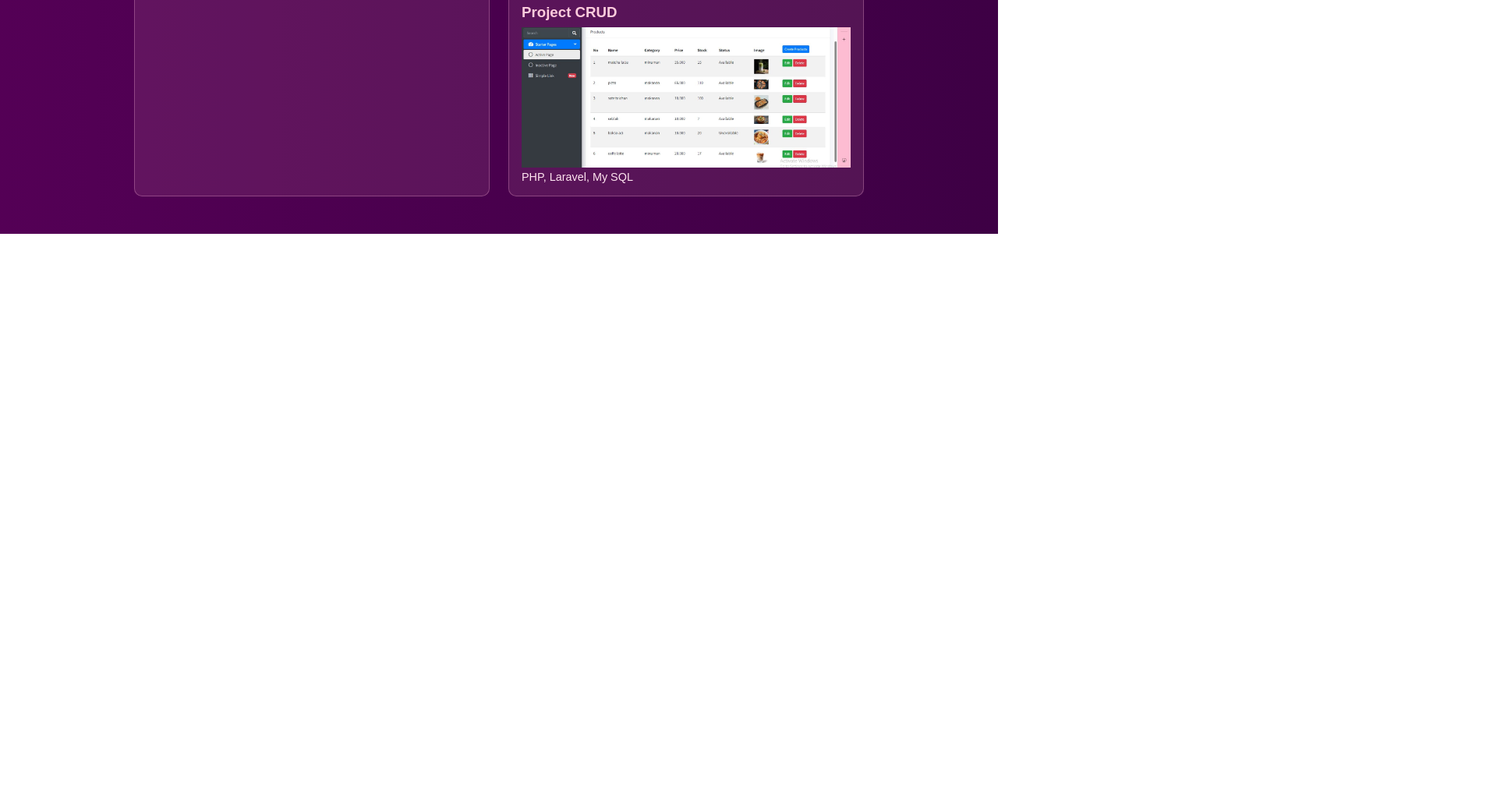
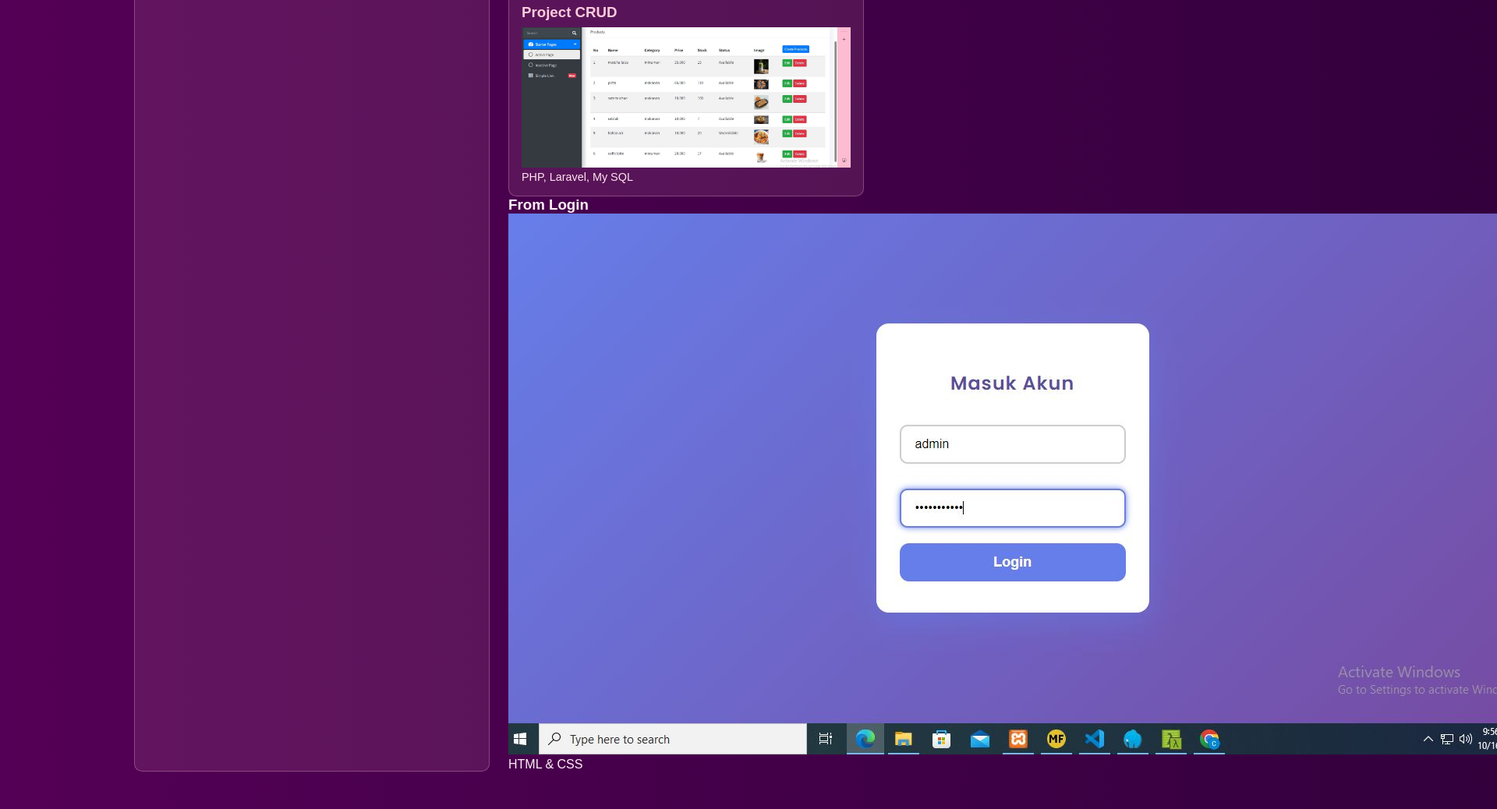
Before and after one commit to aviliaaa/aviliaaa2.github.io, a plain HTML site: page index.html in a window 1280 px wide. Shown: the part 1266-2304 px from the top of the page at 78% size, 1920 px wide, since content can reach past the window. Before the commit the page ends 1566 px from the top, so only its background shows below. Drawn offline with Linux system fonts and the light colour scheme.

Commit message:
Update index.html

```diff
--- a/index.html
+++ b/index.html
@@ -242,7 +242,14 @@
           <p>PHP, Laravel, My SQL</p>
         </div>
       </div>
+        <div class="portofolio-item">
+          <div class="content">
+            <h3>From Login</h3>
+            <img src="HalamanLogin.JPG">
+            <p> HTML & CSS </p>
     </div>
+    </div>
+      </div>
     </div>
   </section>
   <!-- ========== JAVASCRIPT ========== -->
```
